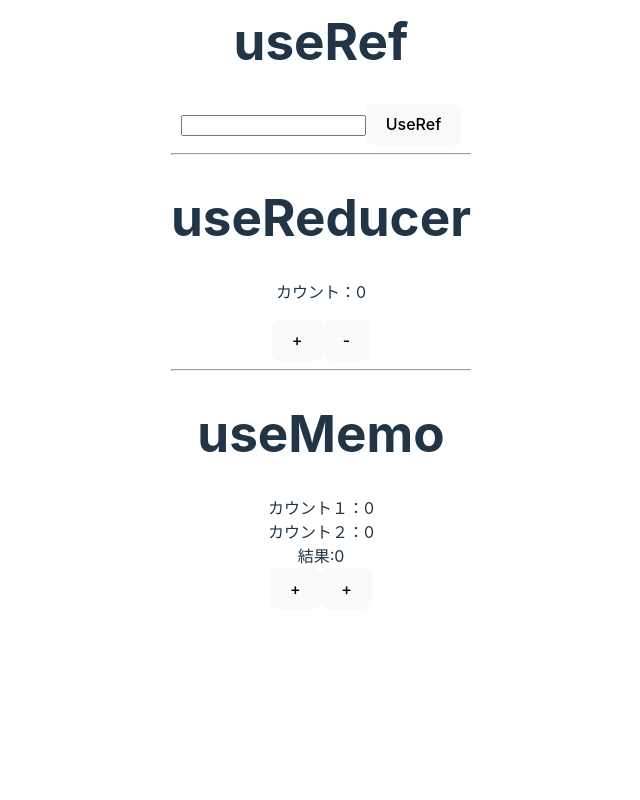
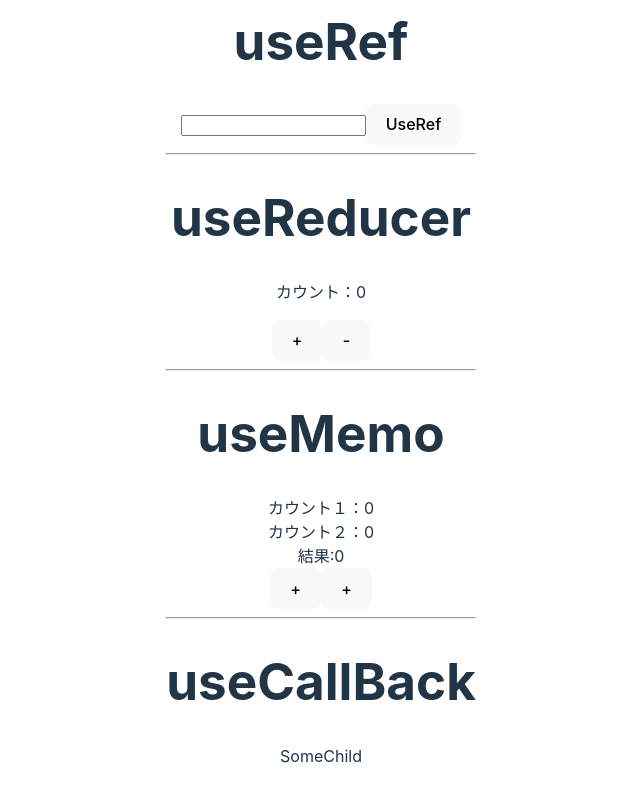
Before and after one commit to kouki223/React-hooks-tutorial-yt, a React (Vite) app in the folder Reast-hooks-tutorial/: page / in a window 1280 px wide. Shown: the part 467-1267 px from the top of the page, without its empty margins (319-959 px from the left). Before the commit the page ends 1108 px from the top, so only its background shows below. Built offline with nearby package versions, Linux system fonts and the light colour scheme.

Commit message:
docs: useCallbackみた

```diff
--- a/Reast-hooks-tutorial/src/App.jsx
+++ b/Reast-hooks-tutorial/src/App.jsx
@@ -1,6 +1,7 @@
-import { useContext, useEffect, useRef, useState, useReducer, useMemo } from "react";
+import { useContext, useEffect, useRef, useState, useReducer, useMemo, useCallback } from "react";
 import "./App.css";
 import KoukicodeContext from "./main";
+import SomeChild from "./SomeChild";
 
 const reducer = (state, action) => {
   switch(action.type) {
@@ -44,6 +45,11 @@ function App() {
     return count02 * count02;
   },[count02]);
 
+  const [counter, setCounter] = useState(0);
+
+  const showCount = useCallback(() => {
+    alert(`これは重い処理です。`);
+  },[counter]);
 
   return (
    <div className="App">
@@ -74,6 +80,10 @@ function App() {
     <div>結果:{square}</div>
     <button onClick={() => setCount01(count01 + 1)}>+</button>
     <button onClick={() => setCount02(count02 + 1)}>+</button>
+
+    <hr/>
+    <h1>useCallBack</h1>
+    <SomeChild showCount={showCount} />
    </div>
   );
 }
--- /dev/null
+++ b/Reast-hooks-tutorial/src/SomeChild.jsx
@@ -0,0 +1,9 @@
+import React from 'react'
+
+const SomeChild = () => {
+  return (
+    <div>SomeChild</div>
+  )
+};
+
+export default SomeChild
```
